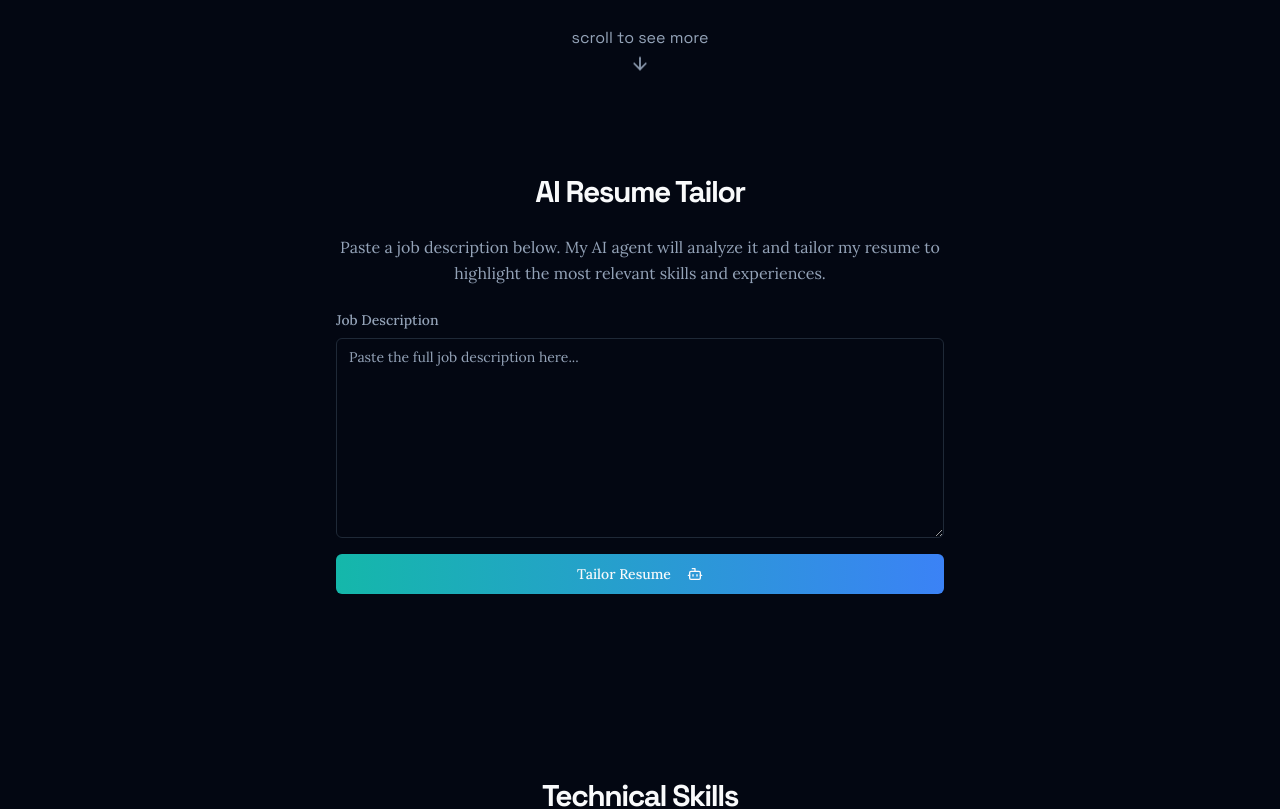
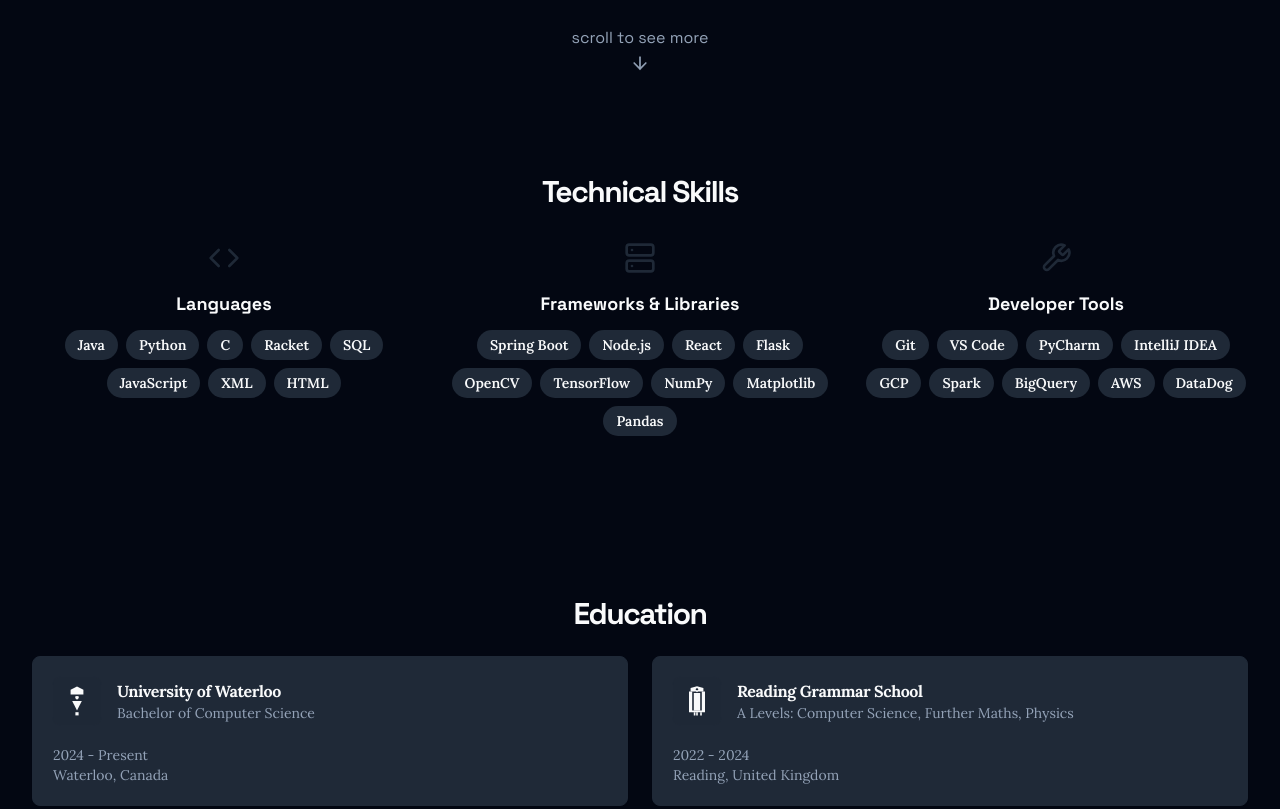
Before and after one commit to am101j/personal-portfolio, a Next.js app: page / in a window 1280 px wide. Shown: the part 1160-1969 px from the top of the page. Built offline with nearby package versions, Linux system fonts and the light colour scheme; no server answers; what genkit, genkitx-groq would draw is missing.

Commit message:
remove ai resume tool from main webpage (only as the side button)

```diff
--- a/src/app/page.tsx
+++ b/src/app/page.tsx
@@ -103,7 +103,6 @@
 
         <div className="container mx-auto px-4 md:px-6 lg:px-8">
             <div className="space-y-12 md:space-y-16 mt-4">
-              <ResumeTailorSection />
               <SkillsSection />
               <EducationSection />
               <ContactSection />
```
